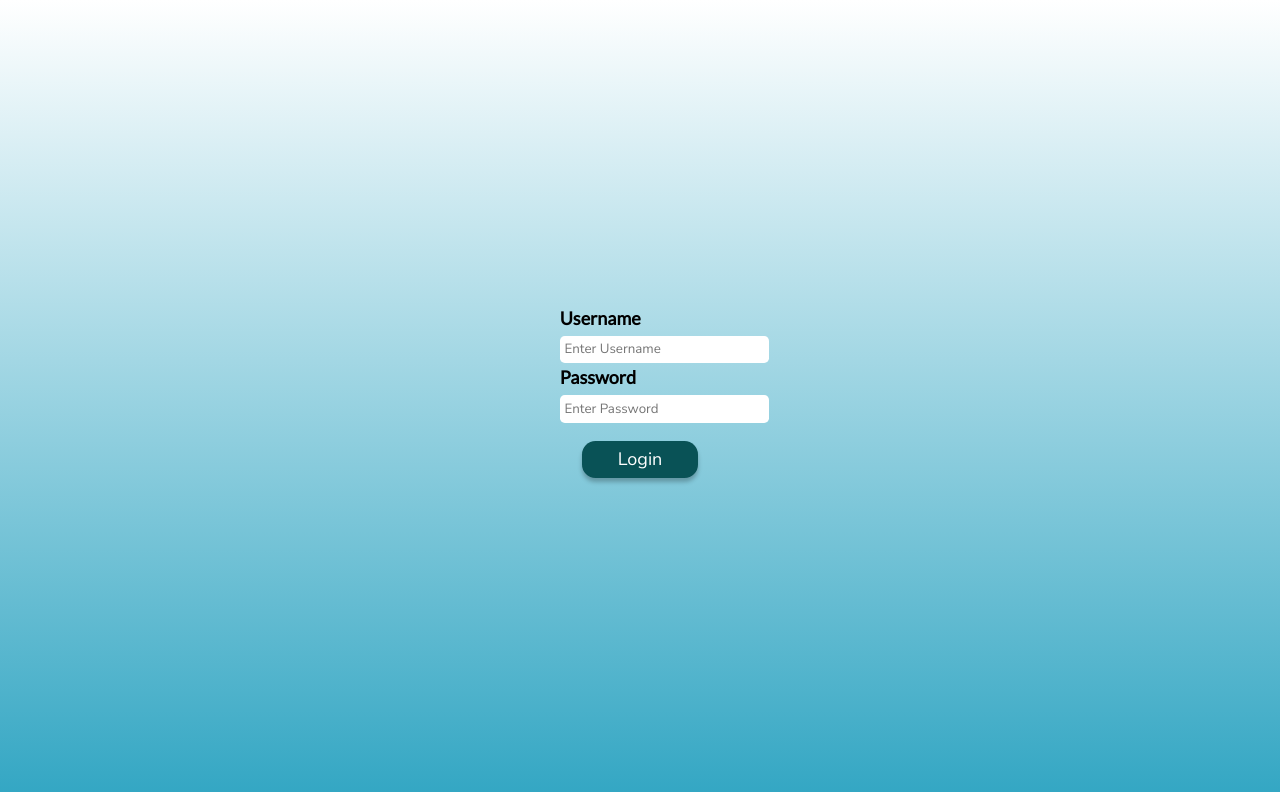
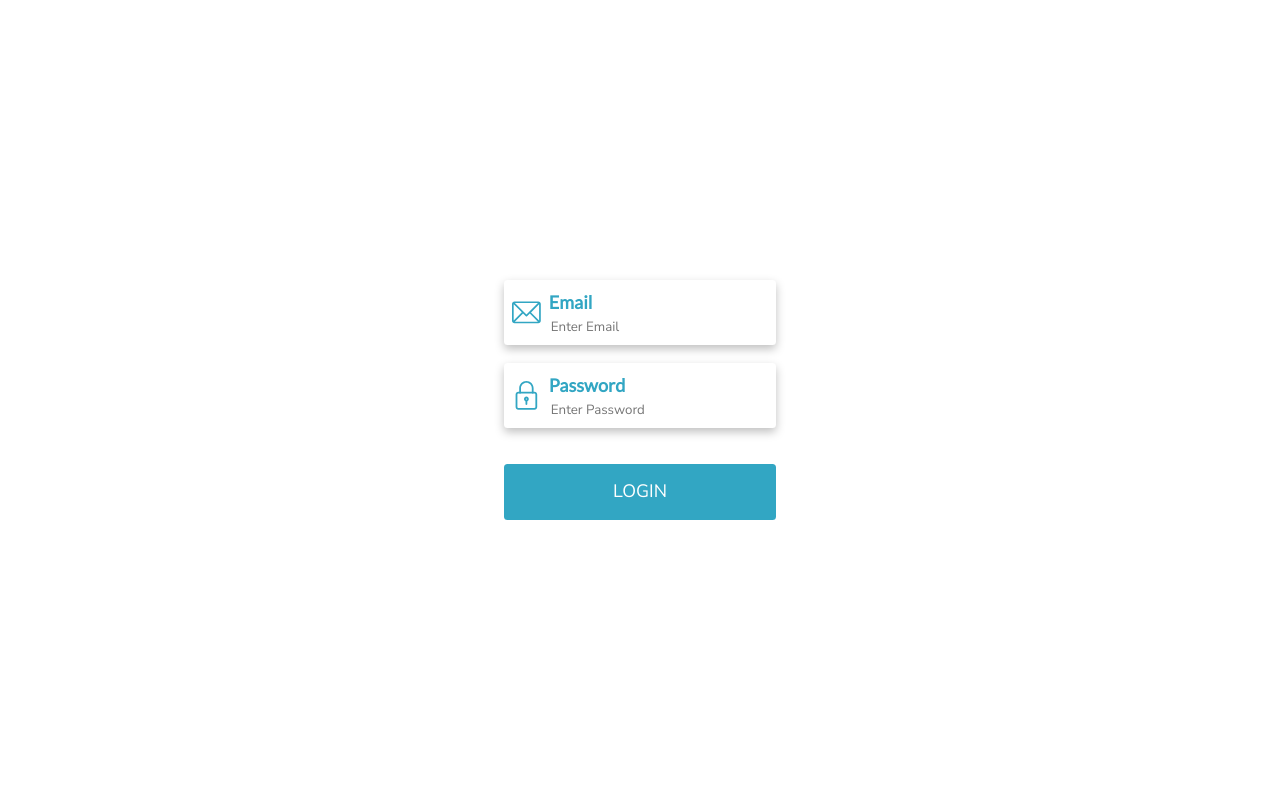
Before and after one commit to sheinaedeline/SENG3011-Brickwalls, a React (Create React App) app in the folder PHASE_2/Application_Sourcecode/travelbuds/: page / in a window 1280 px wide. Shown: the top 792 px of the page. Built offline with nearby package versions, Linux system fonts and the light colour scheme.

Commit message:
redesigned login, implementing country profile

```diff
--- a/PHASE_2/Application_Sourcecode/travelbuds/src/components/Countryprofile.js
+++ b/PHASE_2/Application_Sourcecode/travelbuds/src/components/Countryprofile.js
@@ -8,30 +8,20 @@ import dining from "../images/dining.PNG"
 function Countryprofile() {
     const info = "From stylish hotels to award-winning restaurants, buzzy small bars, captivating galleries and exhilarating adventures, there’s a new experience for every day in Sydney. Plan a holiday in one of the world’s greatest cities – you won’t even need your passport.\n Sydney. Love it like you mean it."
     return (
-        <div className="country-profile gradient-background">
-            <div className="img-container">
+        <div className="country-profile">
+            <div className="profile-container">
                 <img src={Sydney} alt="sydney"></img>
                 <div className="destination-name">
                     <h1>City Name</h1>
                     <h2>Country Name</h2>
                 </div>
+                <p className="country-info">{info}</p>
+                <div className="alt-image-container">
+                    <img src={beach} alt="beach" className="alt-img"></img>
+                    <img src={bridgewalk} alt="bridgewalk" className="alt-img"></img>
+                    <img src={dining} alt="dining" className="alt-img"></img>
+                </div>
             </div>
-            <ul className="tags-list">
-                <li>Beaches</li>
-                <li>Captital</li>
-                <li>City</li>
-                <li>Night-Life</li>
-                <li>Nature</li>
-                <li>Outdoor</li>
-                <li>Landmarks</li>
-                <li>Fashion</li>
-            </ul>
-            <div className="alt-image-container">
-                <img src={beach} alt="beach" className="alt-img"></img>
-                <img src={bridgewalk} alt="bridgewalk" className="alt-img"></img>
-                <img src={dining} alt="dining" className="alt-img"></img>
-            </div>
-            <p className="country-info">{info}</p>
         </div>
     )
 }
--- a/PHASE_2/Application_Sourcecode/travelbuds/src/components/Sidebar.js
+++ b/PHASE_2/Application_Sourcecode/travelbuds/src/components/Sidebar.js
@@ -13,9 +13,10 @@ function Sidebar() {
     const [scroll, setScroll] = useState("auto")
     document.body.style.overflow = scroll
     document.onmousedown = (e) => {
+        if (!document.getElementsByClassName("sidebar-content")[0]) { return }
         let toggle = document.getElementsByClassName("nav-toggle-label")[0]
         let checkbox = document.getElementById("nav-toggle")
-        if (e.target === toggle) {return}
+        if (e.target === toggle) { return }
         if (!document.getElementsByClassName("sidebar-content")[0].contains(e.target)) {
             checkbox.checked = false
             handleScroll(toggle)
@@ -38,7 +39,7 @@ function Sidebar() {
                 <span></span>
             </label>
             <div className="sidebar-input">
-                <input placeholder="Search Destinations"></input>
+                <input className="sidebar-search" placeholder="Search Destinations"></input>
             </div>
             <nav className="sidebar-content">
                 <ul>
--- a/PHASE_2/Application_Sourcecode/travelbuds/src/index.css
+++ b/PHASE_2/Application_Sourcecode/travelbuds/src/index.css
@@ -12,27 +12,22 @@ body {
 }
 
 :root {
-    --lightBrown: #FED18C;
     --regBlue: #32A6C3;
-    --lightBlue: #ADEBFF;
     --lightGrey: #6A6A6A;
-    --darkBlue: #095256;
-    --hoverButton: #0d7a80;
-    --dropShadow: 0px 4px 4px rgba(0, 0, 0, 0.25);
+    --hoverButton: #11979e;
+    --dropShadow: 0px 4px 10px rgba(0, 0, 0, 0.25);
 }
 
 .button {
     all: unset;
-    background-color: var(--darkBlue);
+    background-color: var(--regBlue);
     color: white;
-    border-radius: 0.75em;
-    padding-inline: 2em;
-    padding-block: 0.25em;
+    border-radius: 0.22rem;
+    padding-block: 0.75em;
     font-family: 'Nunito Sans', sans-serif;
-    border-color: var(--darkBlue);
-    box-shadow: var(--dropShadow);
     margin-block: 1em;
     cursor: pointer;
+    width: 100%;
 }
 
 .button:active, .button:hover {
@@ -43,12 +38,35 @@ input {
     background-color: white;
     border-radius: 0.3rem;
     border-style: none;
-    padding: 0.3rem;
     font-family: 'Nunito Sans', sans-serif;
-    width: clamp(15em, 20%, 20%);
 }
 
-.gradient-background {
-    height: 100vh;
-    background-image: linear-gradient(to bottom, white, var(--regBlue))
+.input-container {
+    display: flex;
+    flex-direction: row;
+    box-shadow: var(--dropShadow);
+    margin-block: 1em;
+    border-radius: 0.222rem;
+    padding: 0.5rem;
 }
+
+.input-svg {
+    height: 1.6em;
+    width: 1.6em;
+    fill: var(--regBlue);
+    justify-self: center;
+    align-self: center;
+}
+
+.input-label {
+    color: var(--regBlue);
+    font-weight: bold;
+    text-align: left;
+    justify-self: flex-start;
+}
+
+.input-label-container {
+    display: flex;
+    flex-direction: column;
+    margin-left: 0.5rem;
+}
--- a/PHASE_2/Application_Sourcecode/travelbuds/src/pages/Login.js
+++ b/PHASE_2/Application_Sourcecode/travelbuds/src/pages/Login.js
@@ -1,23 +1,36 @@
 import React from 'react'
 import "../styles/login.css"
 import { Link } from "react-router-dom";
+import { ReactComponent as Email } from "../svg/email.svg"
+import { ReactComponent as Password } from "../svg/padlock.svg"
 
 function Login() {
     return (
-        <div className="gradient-background" height="100vh">
-            <div className="flex-centre">
+        <div>
+            <div className="flex-centre page">
                 <div className="loginLogo"></div>
-                <form className="flex-centre">
-                    <div>
-                        <label>Username</label>
-                        <input className="login-input" placeholder="Enter Username"></input>
-                        <label >Password</label>
-                        <input className="login-input" placeholder="Enter Password"></input>
+                <form className="flex-centre login-centre">
+                    <div className="login">
+                        <div className="input-container">
+                            <Email className="input-svg"></Email>
+                            <div className="input-label-container">
+                                <label className="input-label">Email</label>
+                                <input placeholder="Enter Email"></input>
+                            </div>
+
+                        </div>
+                        <div className="input-container">
+                            <Password className="input-svg"></Password>
+                            <div className="input-label-container">
+                                <label className="input-label">Password</label>
+                                <input placeholder="Enter Password"></input>
+                            </div>
+                        </div>
                     </div>
-                    <Link to="/main" className="button">Login</Link>
+
+                    <Link to="/main" className="button">LOGIN</Link>
                 </form>
             </div>
-
         </div>
     )
 }
--- a/PHASE_2/Application_Sourcecode/travelbuds/src/styles/countryprofile.css
+++ b/PHASE_2/Application_Sourcecode/travelbuds/src/styles/countryprofile.css
@@ -1,29 +1,23 @@
 img {
     width: 100%;
-    border-radius: 5px;
-    box-shadow: var(--dropShadow);
+    border-radius: 5px 5px 0px 0px;
 }
 
 .country-profile {
-    margin-top: 2em;
+    margin-top: 1em;
     display: flex;
     flex-direction: column;
     align-items: center;
+    justify-content: center;
     height: fit-content;
+    width: 22rem;
 }
 
 .destination-name {
-    background-color: rgba(0, 0, 0, 0.5);
     text-align: left;
-    position: relative;
-    border-radius: 0 0 5px 5px;
-    top: -5.6em;
-    padding-block: 1em;
-    z-index: 10;
 }
 
 h1, h2 {
-    color: white;
     margin-block: 0;
     margin-left: 1rem;
 }
@@ -41,57 +35,12 @@ h2 {
 .img-container {
     width: clamp(15rem, 90%, 22rem);
     position: relative;
-}
-
-.tags-list {
-    all: unset;
-    list-style: none;
-    width: 90%;
-    display: flex;
-    justify-content: center;
-    flex-wrap: wrap;
-    position: relative;
-}
-
-.tags-list li {
-    background-color: var(--lightBrown);
-    border-radius: 5px;
-    margin: 3px;
-    padding-block: 3px;
-    padding-inline: 4px;
-    box-shadow: var(--dropShadow);
-    font-family: 'Roboto Mono', monospace;
-    font-size: 0.7777rem;
-}
-
-.alt-image-container {
-    position: relative;
-    display: flex;
-    flex-direction: row;
-    width: 100%;
-    overflow-x: scroll;
-    -ms-overflow-style: none;
-    scrollbar-width: none;
-}
-
-.alt-image-container::-webkit-scrollbar {
-    display: none;
-}
-
-@media only screen and (min-width: 750px){
-    .alt-image-container {
-        justify-content: center;
-    }
-}
-
-.alt-img {
-    width: 14rem;
-    margin: 0.5em;
+    margin-bottom: -5em;
 }
 
 .country-info {
     position:relative;
-    color: white;
+    color: var(--lightGrey);
     text-align: left;
     margin-inline: 0.5em;
     font-family: 'Nunito Sans', sans-serif;
--- a/PHASE_2/Application_Sourcecode/travelbuds/src/styles/login.css
+++ b/PHASE_2/Application_Sourcecode/travelbuds/src/styles/login.css
@@ -1,19 +1,24 @@
+
+.page {
+    height: 100vh;
+}
+
+.login-centre {
+    width: clamp(20%, 17rem, 17rem);
+}
 
 .flex-centre {
     display: flex;
     flex-direction: column;
     justify-content: center;
     align-items: center;
-    height: 100%;
-}
-
-label {
-    display: block;
-    text-align: left;
-    font-weight: bold;
 }
 
 a {
     text-decoration: none;
     color: white
 }
+
+.login {
+    width: 100%;
+}
--- a/PHASE_2/Application_Sourcecode/travelbuds/src/styles/sidebar.css
+++ b/PHASE_2/Application_Sourcecode/travelbuds/src/styles/sidebar.css
@@ -27,6 +27,11 @@ nav ul {
     margin: 2em;
     padding: 0;
     list-style: none;
+}
+
+.sidebar-search {
+    padding-inline: 10px;
+    padding-block: 5px;
 }
 
 .sidebar {
@@ -151,6 +156,7 @@ nav ul {
 
 .sidebar-input {
     width: 100%;
+    margin-bottom: 0.3rem;
 }
 
 .sidebar-link {
```
Also changed, not shown: PHASE_2/Application_Sourcecode/travelbuds/src/svg/email.svg (added), PHASE_2/Application_Sourcecode/travelbuds/src/svg/padlock.svg (added).
